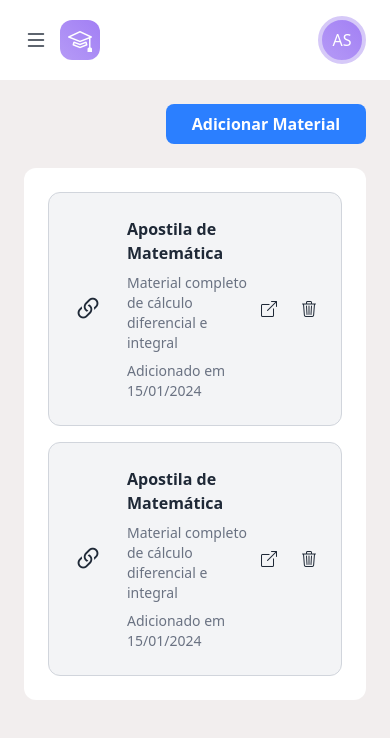
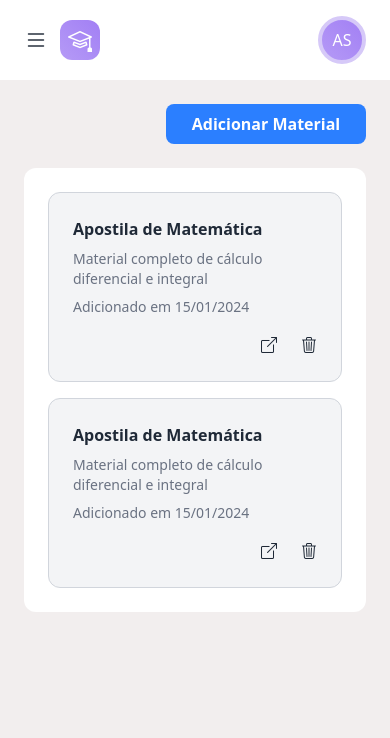
Before and after one commit to DiegoAraaujo/amigo-do-estudante, a React (Vite) app: page /materials in a window 390 px wide. Shown: the top 738 px of the page. Built offline with nearby package versions, Linux system fonts and the light colour scheme.

Commit message:
feat(materialCard): update layout for better responsiveness on smaller screens

```diff
--- a/src/pages/Materials/components/MaterialCard.tsx
+++ b/src/pages/Materials/components/MaterialCard.tsx
@@ -9,14 +9,14 @@ const MaterialCard = () => {
         darkTheme
           ? "bg-card-dark border-outline-dark"
           : "border-outline-light bg-card-light"
-      } flex justify-between rounded-xl p-6`}
+      } flex md:justify-between rounded-xl p-6 md:flex-row flex-col gap-4`}
     >
       <div className="flex items-center gap-6">
-        <div>
+        <div className="hidden md:block">
           <i
             className={`${
               darkTheme ? "text-primary-dark" : "text-primary-light"
-            } bi bi-link-45deg text-3xl`}
+            } bi bi-link-45deg md:text-3xl text-2xl`}
           />
         </div>
         <div className="flex flex-col gap-2">
@@ -43,17 +43,21 @@ const MaterialCard = () => {
           </p>
         </div>
       </div>
-      <div className="flex items-center gap-6">
+      <div className="flex items-center gap-6 md:justify-start justify-end">
+        <button>
           <i
             className={`cursor-pointer bi bi-box-arrow-up-right ${
               darkTheme ? "text-primary-dark" : "text-primary-light"
             }`}
           />
+        </button>
+        <button>
           <i
             className={`cursor-pointer bi bi-trash3 ${
               darkTheme ? "text-primary-dark" : "text-primary-light"
             }`}
           />
+        </button>
       </div>
     </div>
   );
```
Lines whose indentation alone changed are shown as unchanged.
